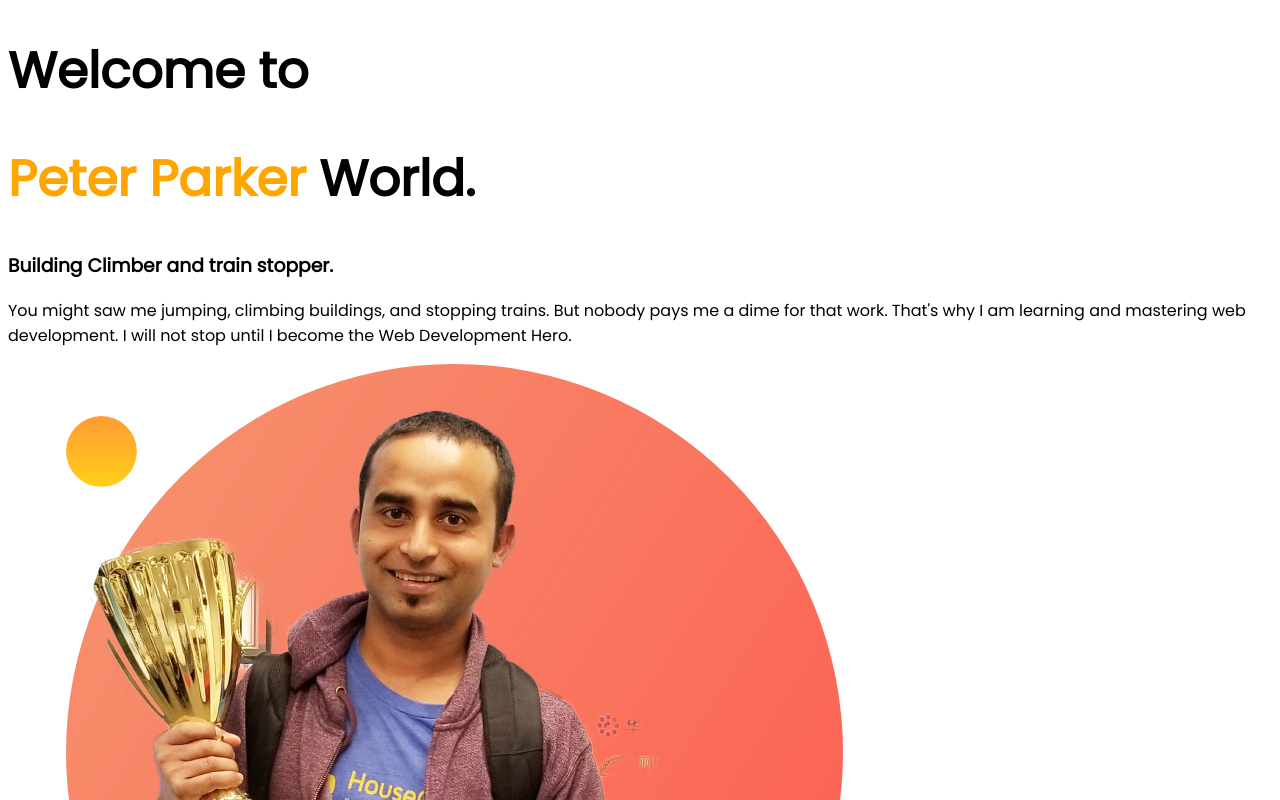
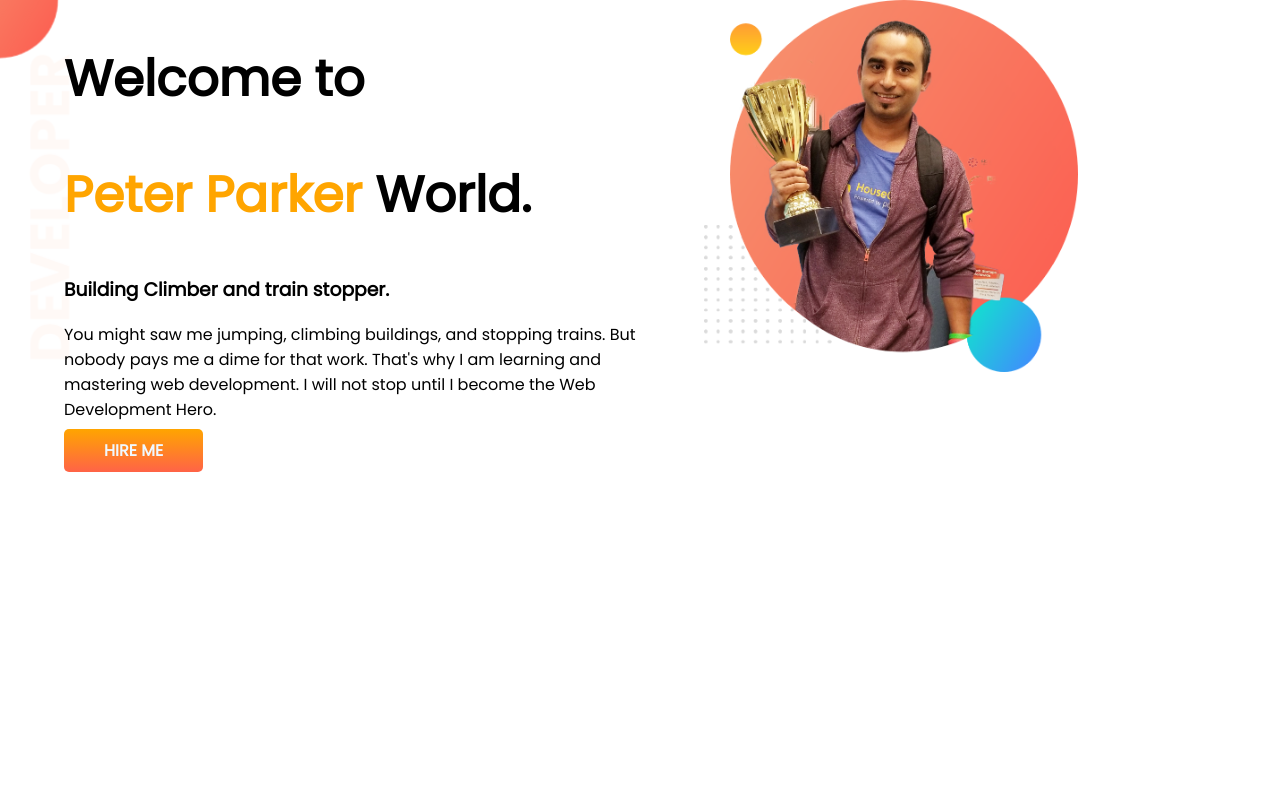
Before and after one commit to Shuvro-Maruf/developer-portfolio, a plain HTML site: page index.html in a window 1280 px wide. Shown: the top 800 px of the page. Drawn offline with Linux system fonts and the light colour scheme.

Commit message:
first-section-done

```diff
--- a/index.html
+++ b/index.html
@@ -13,13 +13,24 @@
 </head>
 
 <body>
-    <h1>Welcome to</h1>
-    <h1><span class="orange-color">Peter Parker</span> World.</h1>
-    <h3>Building Climber and train stopper.</h3>
-    <p>You might saw me jumping, climbing buildings, and stopping trains. But nobody pays me a dime for that work.
-        That's why I am learning and mastering web development. I will not stop until I become the Web Development Hero.
-    </p>
-    <img src="images/jhankar.png" alt="">
+    <section class="top-banner">
+        <div class="half-width">
+            <h1>Welcome to</h1>
+            <h1><span class="orange-color">Peter Parker</span> World.</h1>
+            <h3>Building Climber and train stopper.</h3>
+            <p>You might saw me jumping, climbing buildings, and stopping trains. But nobody pays me a dime for that
+                work.
+                That's why I am learning and mastering web development. I will not stop until I become the Web
+                Development
+                Hero.
+            </p>
+            <a class="link-button" target="_blank" href="https://www.linkedin.com/in/abdullah-al-maruf-010361243/">HIRE
+                ME</a>
+        </div>
+        <div class="half-width">
+            <img src="images/jhankar.png" alt="">
+        </div>
+    </section>
 </body>
 
 </html>
--- a/style.css
+++ b/style.css
@@ -1,5 +1,6 @@
 body {
     font-family: 'Poppins', sans-serif;
+    margin: 0;
 }
 
 h1 {
@@ -9,3 +10,30 @@ h1 {
 .orange-color {
     color: orange;
 }
+
+section {
+    display: flex;
+}
+
+.half-width {
+    width: 50%;
+    padding-left: 5%;
+}
+
+.half-width img {
+    width: 65%;
+}
+
+.link-button {
+    text-decoration: none;
+    background-image: linear-gradient(orange, tomato);
+    padding: 10px 40px;
+    border-radius: 5px;
+    color: aliceblue;
+    font-weight: 700;
+}
+
+.top-banner {
+    background-image: url(images/top-banner.png);
+    background-repeat: no-repeat;
+}
```
